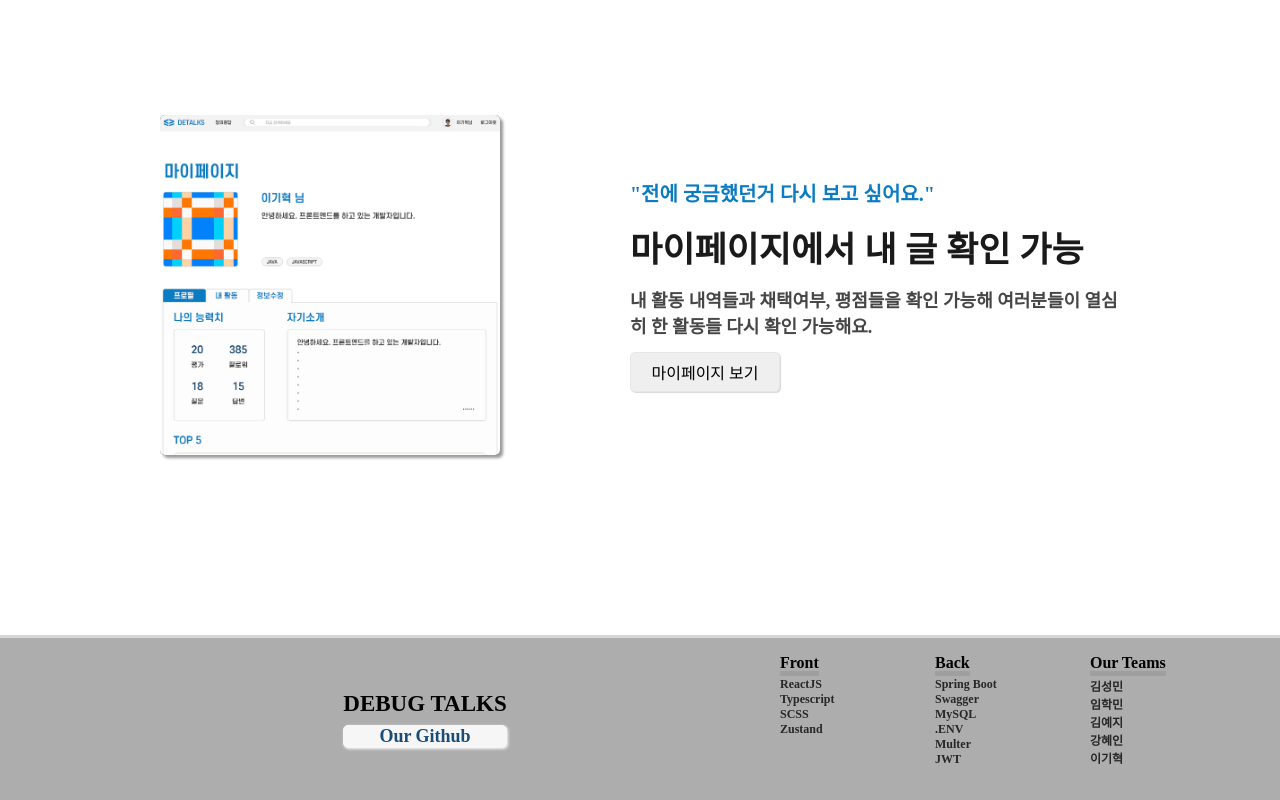
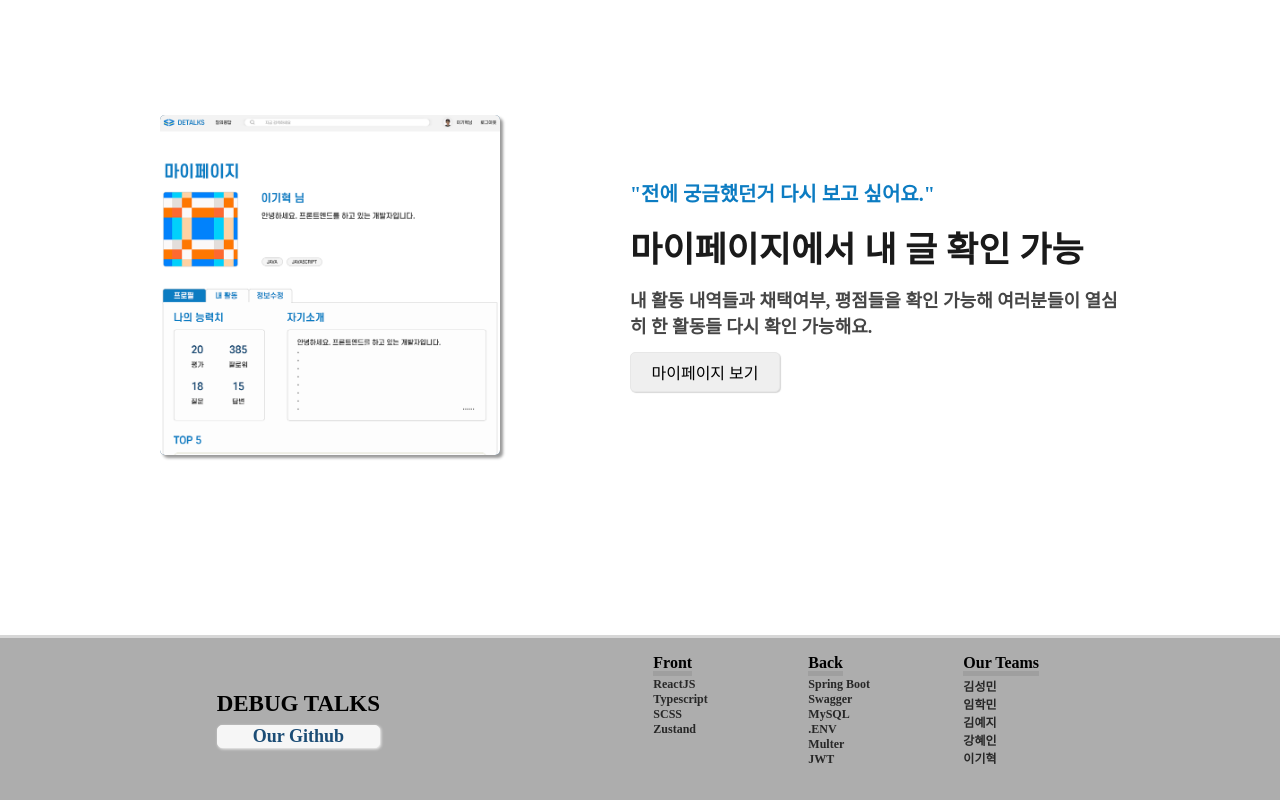
Before and after one commit to sesac-this-way-and-that/detalks-front, a React (Create React App) app: page / in a window 1280 px wide. Shown: the part 2174-2974 px from the top of the page. Built offline with nearby package versions, Linux system fonts and the light colour scheme; a web font is replaced by a local one.

Commit message:
Style: footer

```diff
--- a/src/styles/footer.scss
+++ b/src/styles/footer.scss
@@ -120,7 +120,7 @@ $mobile: 480px;
       .logo {
         padding-left: 20px;
         // padding-right: 10px;
-        margin: 0 auto;
+        margin: auto 0;
         p {
           font-size: 23px;
           font-weight: bold;
@@ -213,7 +213,7 @@ $mobile: 480px;
       .logo {
         padding-left: 20px;
         // padding-right: 10px;
-        margin: 0 auto;
+        margin: auto 0;
         p {
           font-size: 23px;
           font-weight: bold;
@@ -303,7 +303,7 @@ $mobile: 480px;
       width: 100%;
       .logo {
         padding: 0;
-        margin: 0 auto;
+        margin: auto 0;
         p {
           font-size: 23px;
           font-weight: bold;
```
